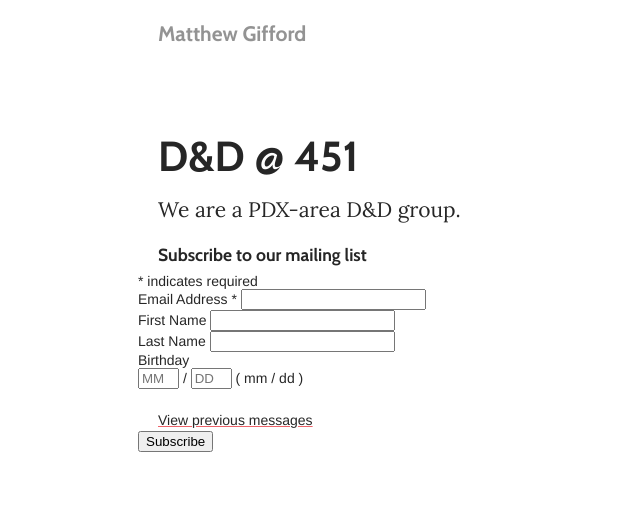
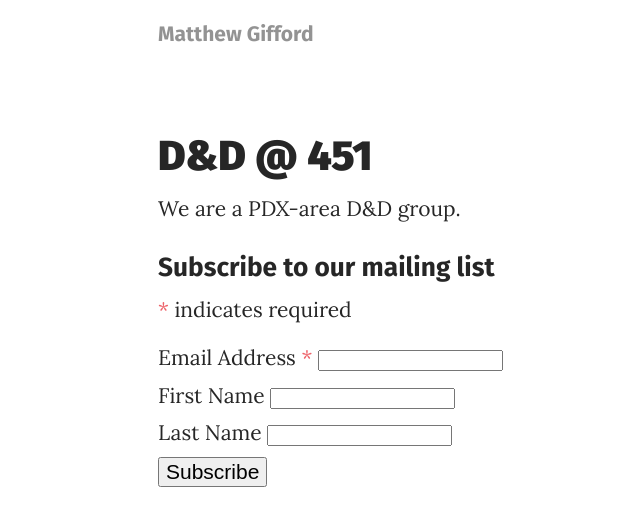
Before and after one commit to mattg/matthewgifford.com, a Jekyll site: the page built from dnd.md, in a window 1280 px wide. Shown: the top 526 px of the page, without its empty margins (132-772 px from the left). Built offline with Jekyll 4.4.1, drawn with Linux system fonts in a browser that asks for light colours; comment, search, counter and statistics services are not loaded.

Commit message:
Update sans-serif font, fix Mailchimp form styles

```diff
--- a/_includes/header.html
+++ b/_includes/header.html
@@ -23,7 +23,7 @@
     {% endif %}
     <link rel="canonical" href="https://www.matthewgifford.com{{ page.url }}" />
     <link rel="alternate" type="application/rss+xml" href="/feed.xml" />
-    <link rel="stylesheet" href="https://fonts.googleapis.com/css?family=Cabin:400,700|Lora" />
+    <link rel="stylesheet" href="https://fonts.googleapis.com/css?family=Fira+Sans:400,700,900|Lora" />
     <link rel="stylesheet" href="/css/main.css" />
     <link rel="apple-touch-icon" sizes="57x57" href="/img/favicon/apple-icon-57x57.png">
     <link rel="apple-touch-icon" sizes="60x60" href="/img/favicon/apple-icon-60x60.png">
--- a/css/main.scss
+++ b/css/main.scss
@@ -8,7 +8,7 @@ $white: hsl(50, 0, 100%);
 $link: hsla(357, 79%, 60%, .85);
 
 $serif: Lora, serif;
-$sans-serif: Cabin, sans-serif;
+$sans-serif: "Fira Sans", sans-serif;
 
 body {
   background-color: $white;
@@ -147,6 +147,7 @@ h3 {
 h1 {
   font-size: 2em;
   margin-bottom: .25em;
+  font-weight: 900;
 
   + p {
     margin-top: .5em;
@@ -259,3 +260,37 @@ nav {
     text-align: right;
   }
 }
+
+// Mailchimp signup form
+
+#mc_embed_signup {
+  .clear,
+  .indicates-required,
+  .mc-field-group {
+    margin-left: auto;
+    margin-right: auto;
+    max-width: 740px;
+    padding: 0 20px;
+    width: 100%;
+  }
+
+  .indicates-required {
+    margin-bottom: 1em;
+  }
+
+  .mc-field-group {
+    margin-bottom: .5em;
+  }
+
+  .datefield {
+    display: inline-block;
+  }
+
+  .asterisk {
+    color: $link;
+  }
+
+  .button {
+    font-size: 1em;
+  }
+}
--- a/dnd.md
+++ b/dnd.md
@@ -6,48 +6,35 @@ title: "D&D @ 451"
 We are a PDX-area D&D group.
 
 <section>
-  <!-- Begin MailChimp Signup Form -->
-  <link href="//cdn-images.mailchimp.com/embedcode/classic-10_7.css" rel="stylesheet" type="text/css">
-  <style type="text/css">
-    #mc_embed_signup{background:#fff; clear:left; font:14px Helvetica,Arial,sans-serif; }
-    /* Add your own MailChimp form style overrides in your site stylesheet or in this style block.
-       We recommend moving this block and the preceding CSS link to the HEAD of your HTML file. */
-  </style>
-  <div id="mc_embed_signup">
-  <form action="https://matthewgifford.us18.list-manage.com/subscribe/post?u=002c0a5ea762a3ad126b39c5e&amp;id=220a775e86" method="post" id="mc-embedded-subscribe-form" name="mc-embedded-subscribe-form" class="validate" target="_blank" novalidate>
-      <div id="mc_embed_signup_scroll">
-    <h2>Subscribe to our mailing list</h2>
-  <div class="indicates-required"><span class="asterisk">*</span> indicates required</div>
-  <div class="mc-field-group">
-    <label for="mce-EMAIL">Email Address  <span class="asterisk">*</span>
-  </label>
-    <input type="email" value="" name="EMAIL" class="required email" id="mce-EMAIL">
-  </div>
-  <div class="mc-field-group">
-    <label for="mce-FNAME">First Name </label>
-    <input type="text" value="" name="FNAME" class="" id="mce-FNAME">
-  </div>
-  <div class="mc-field-group">
-    <label for="mce-LNAME">Last Name </label>
-    <input type="text" value="" name="LNAME" class="" id="mce-LNAME">
-  </div>
-  <div class="mc-field-group size1of2">
-    <label for="mce-BIRTHDAY-month">Birthday </label>
-    <div class="datefield">
-      <span class="subfield monthfield"><input class="birthday " type="text" pattern="[0-9]*" value="" placeholder="MM" size="2" maxlength="2" name="BIRTHDAY[month]" id="mce-BIRTHDAY-month"></span> /
-      <span class="subfield dayfield"><input class="birthday " type="text" pattern="[0-9]*" value="" placeholder="DD" size="2" maxlength="2" name="BIRTHDAY[day]" id="mce-BIRTHDAY-day"></span>
-      <span class="small-meta nowrap">( mm / dd )</span>
+<!-- Begin Mailchimp Signup Form -->
+<link href="//cdn-images.mailchimp.com/embedcode/classic-10_7.css" rel="stylesheet" type="text/css">
+<div id="mc_embed_signup">
+<form action="https://matthewgifford.us18.list-manage.com/subscribe/post?u=002c0a5ea762a3ad126b39c5e&amp;id=220a775e86" method="post" id="mc-embedded-subscribe-form" name="mc-embedded-subscribe-form" class="validate" target="_blank" novalidate>
+    <div id="mc_embed_signup_scroll">
+	<h2>Subscribe to our mailing list</h2>
+<div class="indicates-required"><span class="asterisk">*</span> indicates required</div>
+<div class="mc-field-group">
+	<label for="mce-EMAIL">Email Address  <span class="asterisk">*</span>
+</label>
+	<input type="email" value="" name="EMAIL" class="required email" id="mce-EMAIL">
+</div>
+<div class="mc-field-group">
+	<label for="mce-FNAME">First Name </label>
+	<input type="text" value="" name="FNAME" class="" id="mce-FNAME">
+</div>
+<div class="mc-field-group">
+	<label for="mce-LNAME">Last Name </label>
+	<input type="text" value="" name="LNAME" class="" id="mce-LNAME">
+</div>
+<div id="mce-responses" class="clear">
+		<div class="response" id="mce-error-response" style="display:none"></div>
+		<div class="response" id="mce-success-response" style="display:none"></div>
+	</div>    <!-- real people should not fill this in and expect good things - do not remove this or risk form bot signups-->
+    <div style="position: absolute; left: -5000px;" aria-hidden="true"><input type="text" name="b_002c0a5ea762a3ad126b39c5e_220a775e86" tabindex="-1" value=""></div>
+    <div class="clear"><input type="submit" value="Subscribe" name="subscribe" id="mc-embedded-subscribe" class="button"></div>
     </div>
-  </div><p><a href="https://us18.campaign-archive.com/home/?u=002c0a5ea762a3ad126b39c5e&id=220a775e86" title="View previous messages">View previous messages</a></p>
-    <div id="mce-responses" class="clear">
-      <div class="response" id="mce-error-response" style="display:none"></div>
-      <div class="response" id="mce-success-response" style="display:none"></div>
-    </div>    <!-- real people should not fill this in and expect good things - do not remove this or risk form bot signups-->
-      <div style="position: absolute; left: -5000px;" aria-hidden="true"><input type="text" name="b_002c0a5ea762a3ad126b39c5e_220a775e86" tabindex="-1" value=""></div>
-      <div class="clear"><input type="submit" value="Subscribe" name="subscribe" id="mc-embedded-subscribe" class="button"></div>
-      </div>
-  </form>
-  </div>
-
-  <!--End mc_embed_signup-->
+</form>
+</div>
+<script type='text/javascript' src='//s3.amazonaws.com/downloads.mailchimp.com/js/mc-validate.js'></script><script type='text/javascript'>(function($) {window.fnames = new Array(); window.ftypes = new Array();fnames[0]='EMAIL';ftypes[0]='email';fnames[1]='FNAME';ftypes[1]='text';fnames[2]='LNAME';ftypes[2]='text';fnames[3]='ADDRESS';ftypes[3]='address';fnames[4]='PHONE';ftypes[4]='phone';fnames[5]='BIRTHDAY';ftypes[5]='birthday';}(jQuery));var $mcj = jQuery.noConflict(true);</script>
+<!--End mc_embed_signup-->
 </section>
```
